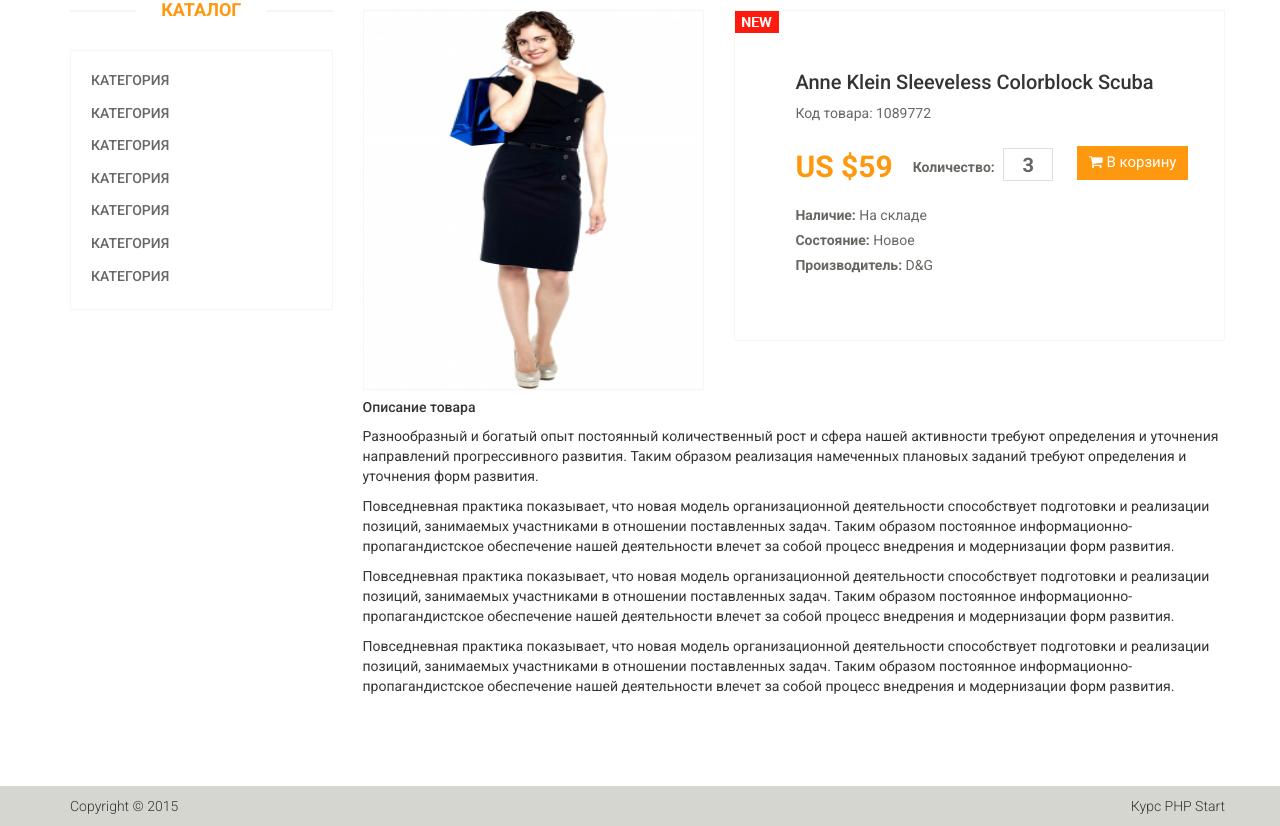
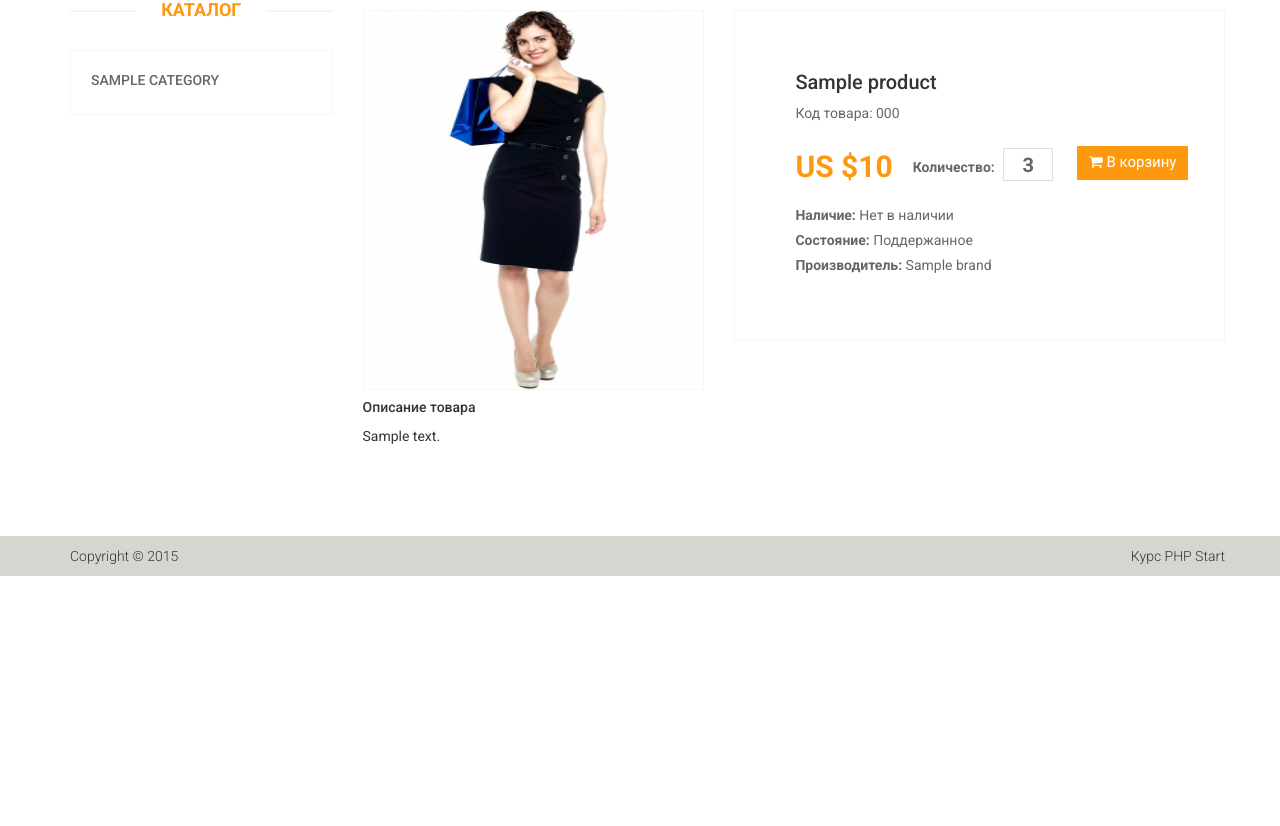
Before and after one commit to 3RM/phpstartshop, a PHP site: template views/product/view.php in a window 1280 px wide. Shown: the part 207-1033 px from the top of the page. After the commit the page ends 783 px from the top, so only its background shows below. Run offline with PHP 8.4, Linux system fonts and the light colour scheme; the template is opened without the code that fills it: most values are stand-ins (such as "Sample title", 1, 10 or a date in 2020); some libraries are stand-ins or nearby versions.

Commit message:
finished index view, categories view, one product view

```diff
--- a/config/routes.php
+++ b/config/routes.php
@@ -1,6 +1,8 @@
 <?php
 
 return array(
+	'catalog'=>'catalog/index',
     'product/([0-9]+)'=>'product/view/$1',
+	'category/([0-9]+)'=>'catalog/category/$1',
     ''=>'site/index',
 );
--- a/views/product/view.php
+++ b/views/product/view.php
@@ -1,6 +1,5 @@
 <?php
-
-    include ROOT.'/views/layouts/header.php';
+include ROOT . '/views/layouts/header.php';
 ?>
 
 <section>
@@ -9,47 +8,24 @@
             <div class="col-sm-3">
                 <div class="left-sidebar">
                     <h2>Каталог</h2>
-                            <div class="panel-group category-products" id="accordian"><!--category-productsr-->
+                    <div class="panel-group category-products">
+                        <?php foreach ($categories as $category) { ?>
                             <div class="panel panel-default">
                                 <div class="panel-heading">
-                                        <h4 class="panel-title"><a href="#">Категория</a></h4>
+                                    <h4 class="panel-title">
+                                        <a href="/category/<?= $category['id']; ?>">
+    <?= $category['name']; ?>
+                                        </a>
+                                    </h4>
                                 </div>
                             </div>
-                                <div class="panel panel-default">
-                                    <div class="panel-heading">
-                                        <h4 class="panel-title"><a href="#">Категория</a></h4>
+    <?php
+}
+?>
                     </div>
-                                </div>
-                                <div class="panel panel-default">
-                                    <div class="panel-heading">
-                                        <h4 class="panel-title"><a href="#">Категория</a></h4>
-                                    </div>
-                                </div>
-                                <div class="panel panel-default">
-                                    <div class="panel-heading">
-                                        <h4 class="panel-title"><a href="#">Категория</a></h4>
-                                    </div>
-                                </div>
-                                <div class="panel panel-default">
-                                    <div class="panel-heading">
-                                        <h4 class="panel-title"><a href="#">Категория</a></h4>
-                                    </div>
-                                </div>
-                                <div class="panel panel-default">
-                                    <div class="panel-heading">
-                                        <h4 class="panel-title"><a href="#">Категория</a></h4>
-                                    </div>
-                                </div>
-                                <div class="panel panel-default">
-                                    <div class="panel-heading">
-                                        <h4 class="panel-title"><a href="#">Категория</a></h4>
-                                    </div>
-                                </div>
-                            </div><!--/category-products-->
 
                 </div>
             </div>
-
                     <div class="col-sm-9 padding-right">
                         <div class="product-details"><!--product-details-->
                             <div class="row">
@@ -60,11 +36,13 @@
                                 </div>
                                 <div class="col-sm-7">
                                     <div class="product-information"><!--/product-information-->
+										<?php if($product['is_new'] == 1):?>
 											<img src="/template/images/product-details/new.jpg" class="newarrival" alt="" />
-                                        <h2>Anne Klein Sleeveless Colorblock Scuba</h2>
-                                        <p>Код товара: 1089772</p>
+										<?php endif; ?>
+                                        <h2><?=$product['name']?></h2>
+                                        <p>Код товара: <?=$product['code']?></p>
                                         <span>
-                                            <span>US $59</span>
+                                            <span>US $<?=$product['price']?></span>
                                             <label>Количество:</label>
                                             <input type="text" value="3" />
                                             <button type="button" class="btn btn-fefault cart">
@@ -72,34 +50,25 @@
                                                 В корзину
                                             </button>
                                         </span>
-                                        <p><b>Наличие:</b> На складе</p>
-                                        <p><b>Состояние:</b> Новое</p>
-                                        <p><b>Производитель:</b> D&amp;G</p>
+                                        <p><b>Наличие:
+										<?php if($product['status'] == 1):?>
+											</b> На складе</p>
+										<?php else: ?>
+											</b> Нет в наличии</p>
+										<?php endif; ?>
+                                        <p><b>Состояние:<?php if($product['is_new'] == 1):?>
+											</b> Новое</p>
+										<?php else: ?>
+											</b> Поддержанное</p>
+										<?php endif; ?>
+                                        <p><b>Производитель:</b> <?= $product['brand']?></p>
                                     </div><!--/product-information-->
                                 </div>
                             </div>
                             <div class="row">
                                 <div class="col-sm-12">
                                     <h5>Описание товара</h5>
-                                    <p>Разнообразный и богатый опыт постоянный количественный рост и
-                                        сфера нашей активности требуют определения и уточнения направлений
-                                        прогрессивного развития. Таким образом реализация намеченных плановых
-                                        заданий требуют определения и уточнения форм развития.</p>
-                                    <p>Повседневная практика показывает, что новая модель организационной
-                                        деятельности способствует подготовки и реализации позиций, занимаемых
-                                        участниками в отношении поставленных задач. Таким образом постоянное
-                                        информационно-пропагандистское обеспечение нашей деятельности влечет
-                                        за собой процесс внедрения и модернизации форм развития.</p>
-                                    <p>Повседневная практика показывает, что новая модель организационной
-                                        деятельности способствует подготовки и реализации позиций, занимаемых
-                                        участниками в отношении поставленных задач. Таким образом постоянное
-                                        информационно-пропагандистское обеспечение нашей деятельности влечет
-                                        за собой процесс внедрения и модернизации форм развития.</p>
-                                    <p>Повседневная практика показывает, что новая модель организационной
-                                        деятельности способствует подготовки и реализации позиций, занимаемых
-                                        участниками в отношении поставленных задач. Таким образом постоянное
-                                        информационно-пропагандистское обеспечение нашей деятельности влечет
-                                        за собой процесс внедрения и модернизации форм развития.</p>
+                                    <p><?=$product['description']?></p>
                                 </div>
                             </div>
                         </div><!--/product-details-->
```
Also changed, not shown: controllers/CatalogController.php (added, +34 -0 lines), controllers/ProductController.php (+13 -3 lines), models/Product.php (+43 -1 lines), views/catalog/category.php (added, +62 -0 lines), views/catalog/index.php (added, +59 -0 lines). Lines whose indentation alone changed are shown as unchanged.
